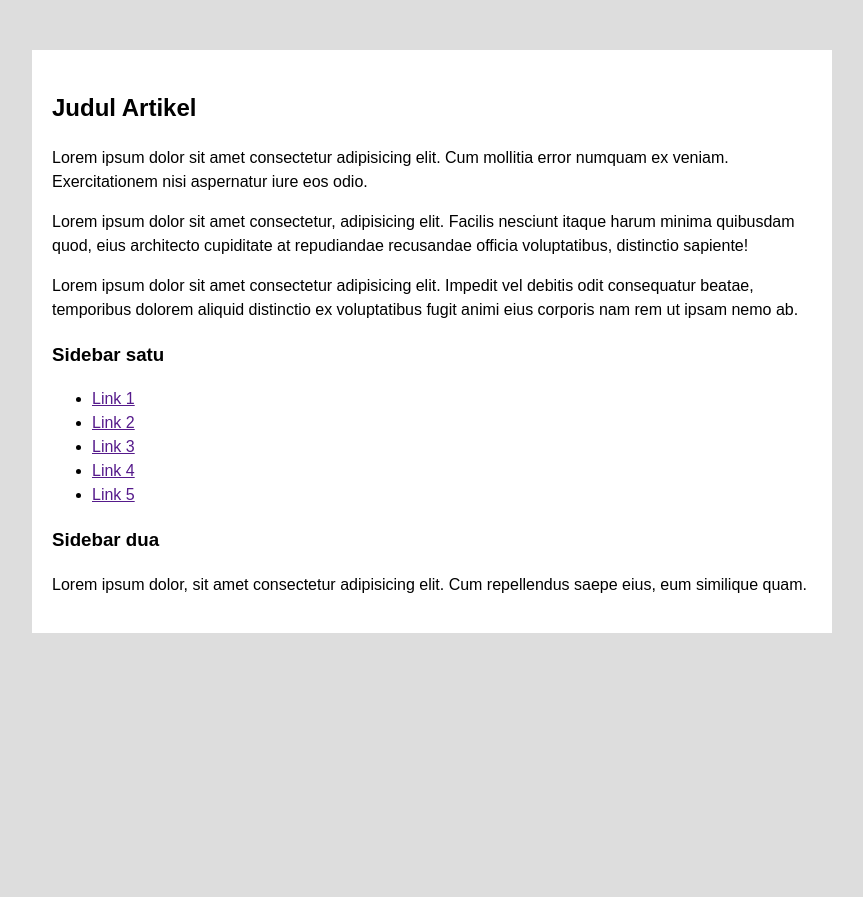
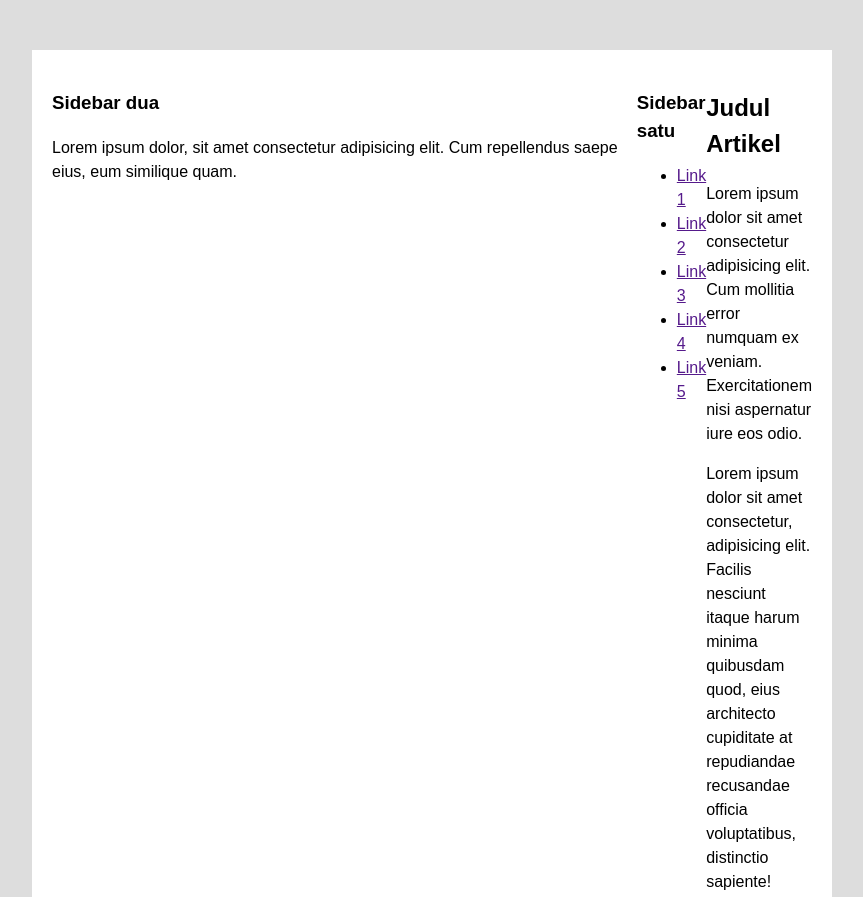
Before and after one commit to harizrifqy/Html-and-CSS, a plain HTML site: page Learn CSS/CSS-Display-Flex.html in a window 1280 px wide. Shown: the top 897 px of the page, without its empty margins (208-1071 px from the left). Drawn offline with Linux system fonts and the light colour scheme.

Commit message:
mengenal shorthand flex dan order pada flexbox

```diff
--- a/Learn CSS/CSS-Display-Flex.html
+++ b/Learn CSS/CSS-Display-Flex.html
@@ -26,8 +26,21 @@
             background-color: white;
             padding: 20px;
             box-sizing: border-box;
+            display: flex;
         }
-
+        .kolom-utama{
+            /* flex: <flex-grow> <flex-shrink> <flex-basis>; */
+            flex: 1; /* hanya mengatur flex-grow saja */
+            order: 2;
+        }
+        .sidebar-satu{
+            flex: 1;
+            order: 1; /*untuk mengatur urutan*/
+        }
+        .sidebar-dua{
+            flex: 1;
+            order: 3;
+        }
     </style>
 </head>
 
```
